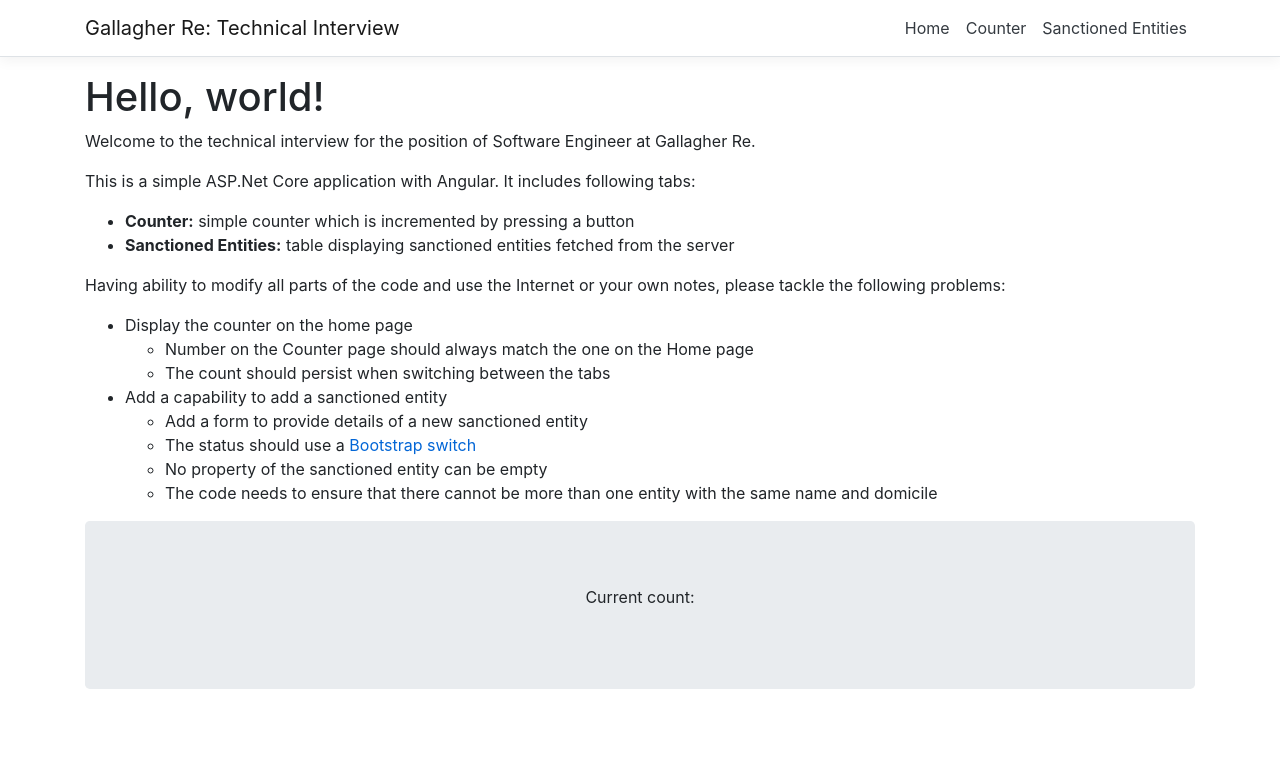
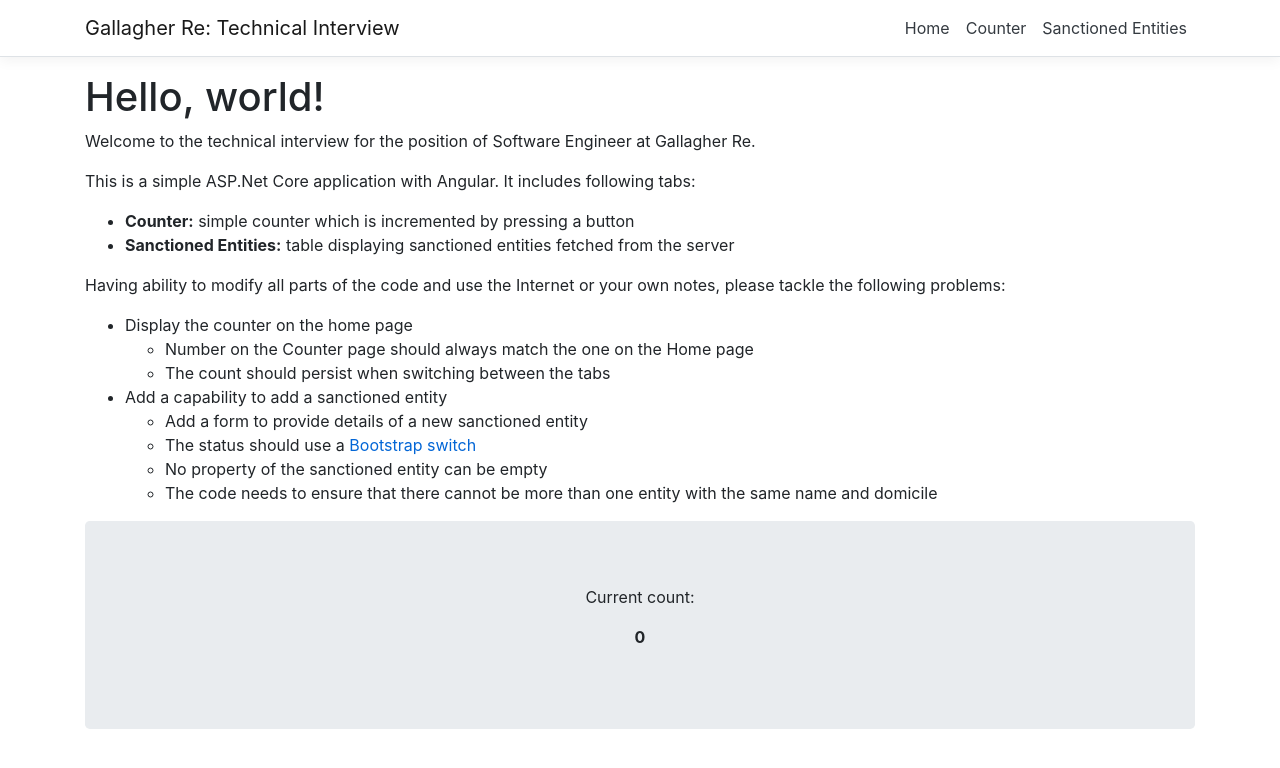
Before and after one commit to GallagherRe/EngineerTechInterview1, an Angular app in the folder ajg-technical-interview/ClientApp/: page / in a window 1280 px wide. Shown: the top 768 px of the page. Built offline with nearby package versions, Linux system fonts and the light colour scheme.

Commit message:
Updated counter issue

```diff
--- a/ajg-technical-interview/ClientApp/src/app/components/jumbotron-counter/jumbotron-counter.component.html
+++ b/ajg-technical-interview/ClientApp/src/app/components/jumbotron-counter/jumbotron-counter.component.html
@@ -1,4 +1,4 @@
 <div class="jumbotron text-center">
     <p>Current count:</p>
-    <p><strong>{{getCounter() | async}}</strong></p>
+    <p><strong>{{getCounterAsync() | async}}</strong></p>
 </div>
```
Also changed, not shown: 1 other file (tests, documents, lock files or other folders).
